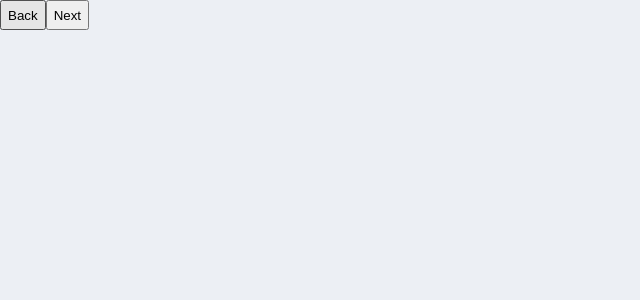
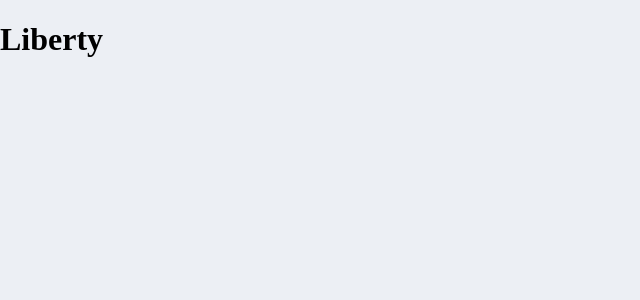
Before and after one commit to TomPope94/cv-site, a React (Create React App) app: page /experience in a window 1280 px wide. Shown: the top 300 px of the page, without its empty margins (0-640 px from the left). Built offline with nearby package versions, Linux system fonts and the light colour scheme.

Commit message:
add swipeable changes to experience slides

```diff
--- a/src/components/Experience.js
+++ b/src/components/Experience.js
@@ -3,6 +3,7 @@ import { Redirect } from 'react-router-dom';
 import anime from 'animejs';
 
 import { PROJECTS, CONTACT } from '../constants/routes';
+import ExperienceSlider from './experiences/ExperienceSlider';
 
 const styles = {
   pageContainer: {
@@ -62,7 +63,8 @@ const Experience = () => {
       <Fragment>
         <div style={styles.animationContainer} className="animationContainer" />
         <div style={styles.pageContainer}>
-          <button
+          <ExperienceSlider />
+          {/* <button
             style={styles.buttons}
             onClick={() => handleClick('/projects')}
           >
@@ -73,7 +75,7 @@ const Experience = () => {
             onClick={() => handleClick('/contact')}
           >
             Next
-          </button>
+          </button> */}
         </div>
       </Fragment>
     );
--- /dev/null
+++ b/src/components/experiences/Disney.js
@@ -0,0 +1,7 @@
+import React from 'react';
+
+const Disney = () => {
+  return <h1>Disney</h1>;
+};
+
+export default Disney;
--- /dev/null
+++ b/src/components/experiences/ExperienceSlider.js
@@ -0,0 +1,51 @@
+import React, { useState } from 'react';
+import { useSwipeable } from 'react-swipeable';
+
+import Liberty from './Liberty';
+import VirginMedia from './VirginMedia';
+import Disney from './Disney';
+
+const styles = {
+  swipeableDiv: {
+    width: '100vw',
+    height: '100vh'
+  }
+};
+
+const ExperienceSlider = () => {
+  const [exp, setExp] = useState(0);
+  const experiences = [<Liberty />, <VirginMedia />, <Disney />];
+
+  const handleChange = direction => {
+    // Find some way of adding in animation for enter/exit of card
+    if (direction === 'add') {
+      if (exp === 2) {
+        setExp(0);
+      } else {
+        setExp(exp + 1);
+      }
+    }
+    if (direction === 'subtract') {
+      if (exp === 0) {
+        setExp(2);
+      } else {
+        setExp(exp - 1);
+      }
+    }
+  };
+
+  const handlers = useSwipeable({
+    onSwipedLeft: () => handleChange('add'),
+    onSwipedRight: () => handleChange('subtract'),
+    preventDefaultTouchmoveEvent: true,
+    trackMouse: true
+  });
+
+  return (
+    <div {...handlers} style={styles.swipeableDiv}>
+      {experiences[exp]}
+    </div>
+  );
+};
+
+export default ExperienceSlider;
--- /dev/null
+++ b/src/components/experiences/Liberty.js
@@ -0,0 +1,7 @@
+import React from 'react';
+
+const Liberty = () => {
+  return <h1>Liberty</h1>;
+};
+
+export default Liberty;
--- /dev/null
+++ b/src/components/experiences/VirginMedia.js
@@ -0,0 +1,7 @@
+import React from 'react';
+
+const VirginMedia = () => {
+  return <h1>Virgin Media</h1>;
+};
+
+export default VirginMedia;
```
Also changed, not shown: src/components/ProjectCards.js (+26 -26 lines), src/components/cards/CardSlider.js (+14 -14 lines).
